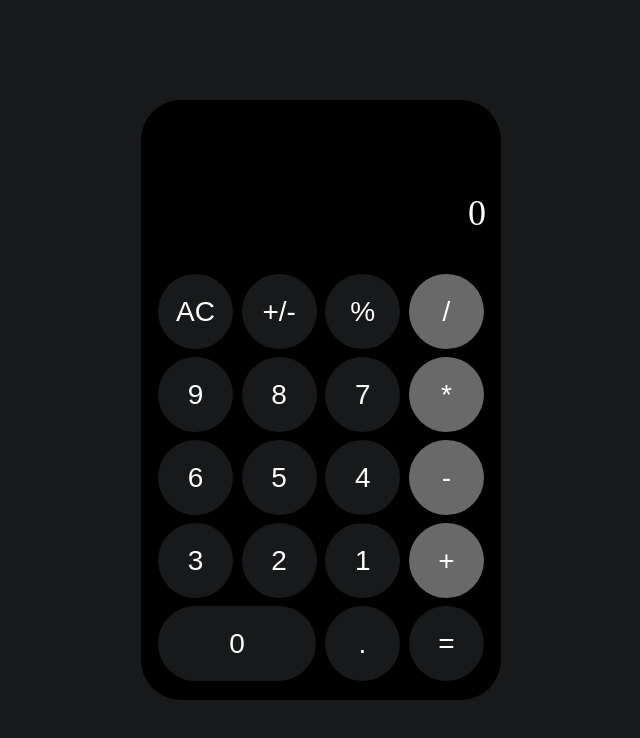
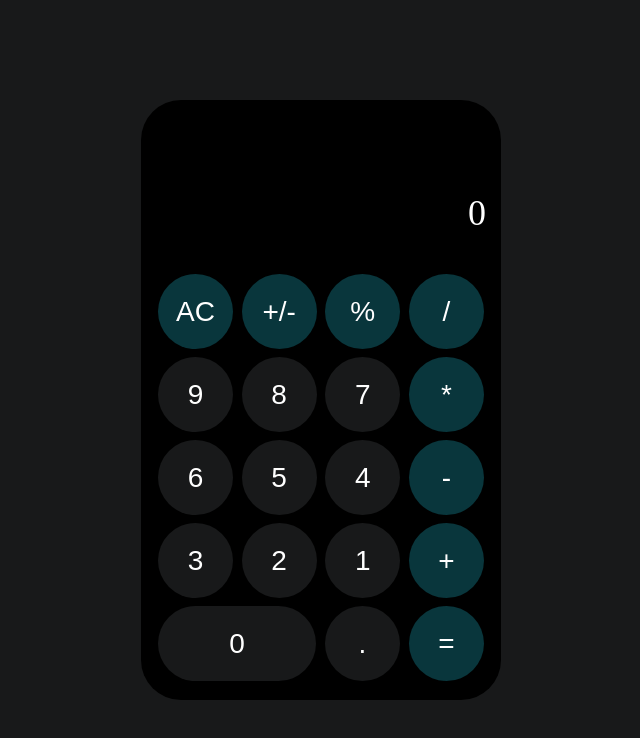
Before and after one commit to farlandJeff/calculator, a plain HTML site: page index.html in a window 1280 px wide. Shown: the whole page, without its empty margins (319-959 px from the left). Drawn offline with Linux system fonts and the light colour scheme.

Commit message:
Refractor code

```diff
--- a/index.html
+++ b/index.html
@@ -14,25 +14,25 @@
             <p class="display"></p>
         </div>
         <div class="btns">
-            <button class="clear"type="button">AC</button>
-            <button class="sign" type="button">+/-</button>
-            <button class="percent" type="button">%</button>
-            <button class="operator" type="button">/</button>
+            <button class="clear colorbtn"type="button">AC</button>
+            <button class="sign colorbtn" type="button">+/-</button>
+            <button class="percent colorbtn" type="button">%</button>
+            <button class="operator colorbtn" type="button">/</button>
             <button class="num" value="9" type="button">9</button>
             <button class="num" value="8" type="button">8</button>
             <button class="num" value="7" type="button">7</button>
-            <button class="operator" type="button">*</button>
+            <button class="operator colorbtn" type="button">*</button>
             <button class="num" value="6" type="button">6</button>
             <button class="num" value="5" type="button">5</button>
             <button class="num" value="4" type="button">4</button>
-            <button class="operator" type="button">-</button>
+            <button class="operator colorbtn" type="button">-</button>
             <button class="num" value="3" type="button">3</button>
             <button class="num" value="2" type="button">2</button>
             <button class="num" value="1" type="button">1</button>
-            <button class="operator" type="button">+</button>
+            <button class="operator colorbtn" type="button">+</button>
             <button class="btn0 num" value="0" type="button">0</button>
             <button class="decimal" type="button">.</button>
-            <button class="equals" type="button">=</button>
+            <button class="equals colorbtn" type="button">=</button>
         </div>
     </div>
 </body>
--- a/script.js
+++ b/script.js
@@ -82,7 +82,6 @@ function equalInput() {
     if (num2 == null) num2 = +dNum;
     num1 = operate(num1, num2, operator1);
     dNum = '' + num1;
-    //num2 = null;
 }
 
 function clearInput() {
--- a/styles.css
+++ b/styles.css
@@ -51,8 +51,12 @@ button {
     width: 158px;
 }
 
-.operator {
-    background-color: dimgray;
+.colorbtn {
+    background-color: #09363c;
+}
+
+.colorclick {
+    background-color: #0f535c;
 }
 
 p {
```
